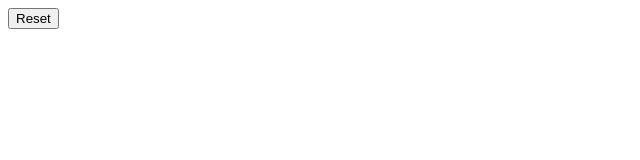
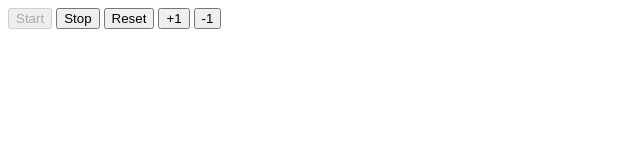
Before and after one commit to darktrojan/badge, a plain HTML site: page test.html in a window 1280 px wide. Shown: the whole page, without its empty margins (0-640 px from the left). Drawn offline with Linux system fonts and the light colour scheme.

Commit message:
Improve test file

```diff
--- a/test.html
+++ b/test.html
@@ -2,19 +2,36 @@
 <head>
 <title>No title</title>
 <script type="text/javascript">
-b = 0;
-setInterval (function () {
-	b += 1;//Math.floor (Math.random () * 5);
+var b = 0;
+var interval;
+function setTitle() {
 	document.title = '[' + b + '] Test Page';
-}, 15000);
+}
+function start() {
+	interval = setInterval (function () {
+		b += 1;//Math.floor (Math.random () * 5);
+		setTitle();
+	}, 15000);
+	document.getElementById('start').disabled = true;
+	document.getElementById('stop').disabled = false;
+}
+function stop() {
+	clearInterval(interval);
+	document.getElementById('start').disabled = false;
+	document.getElementById('stop').disabled = true;
+}
 function reset () {
 	b = 0;
-	document.title = '[' + b + '] Test Page';
+	setTitle();
 }
 </script>
 </head>
 
-<body>
+<body onload="start();">
+<button id="start" type="button" onclick="start ();">Start</button>
+<button id="stop" type="button" onclick="stop ();">Stop</button>
 <button type="button" onclick="reset ();">Reset</button>
+<button type="button" onclick="b++; setTitle ();">+1</button>
+<button type="button" onclick="b--; setTitle ();">-1</button>
 </body>
 </html>
```
